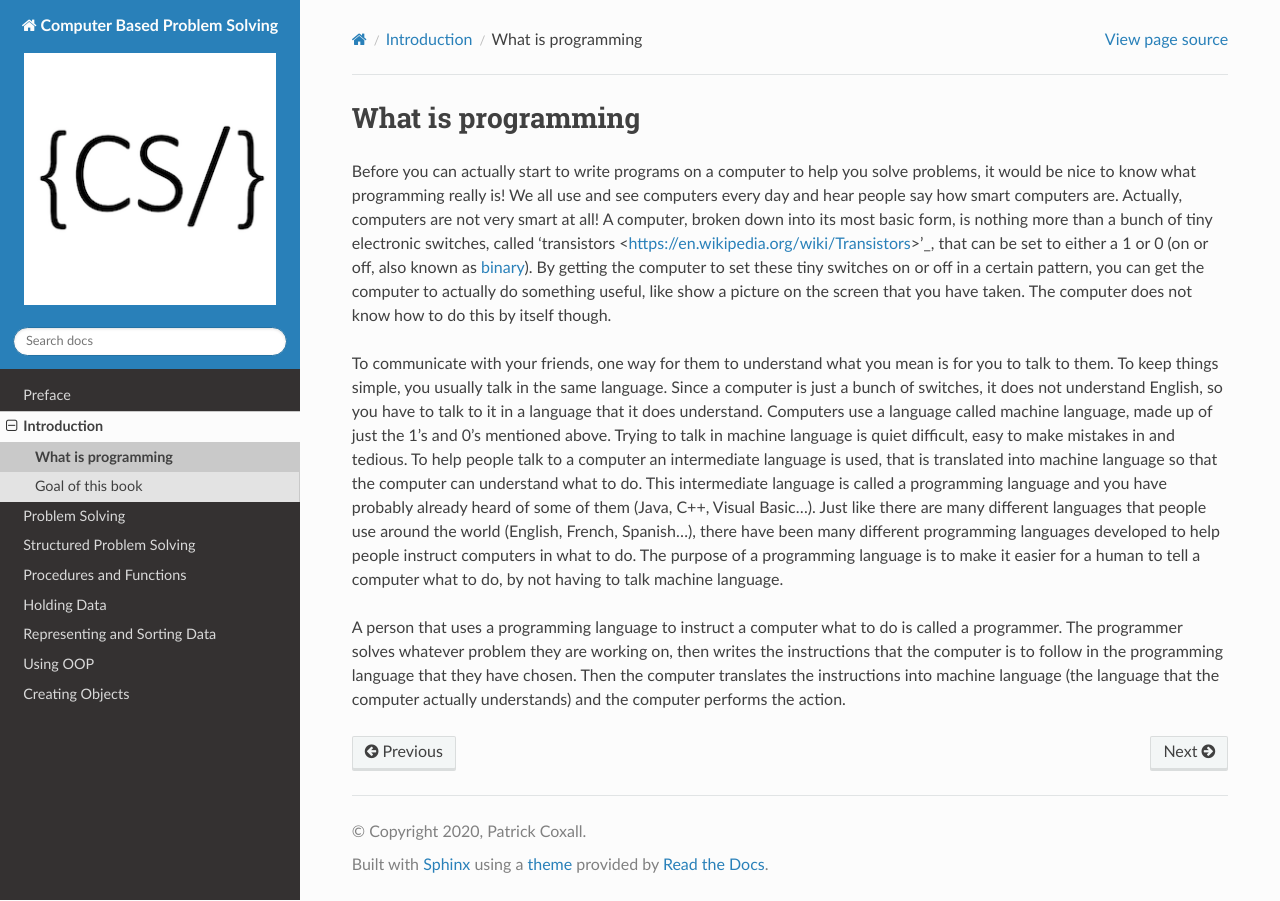
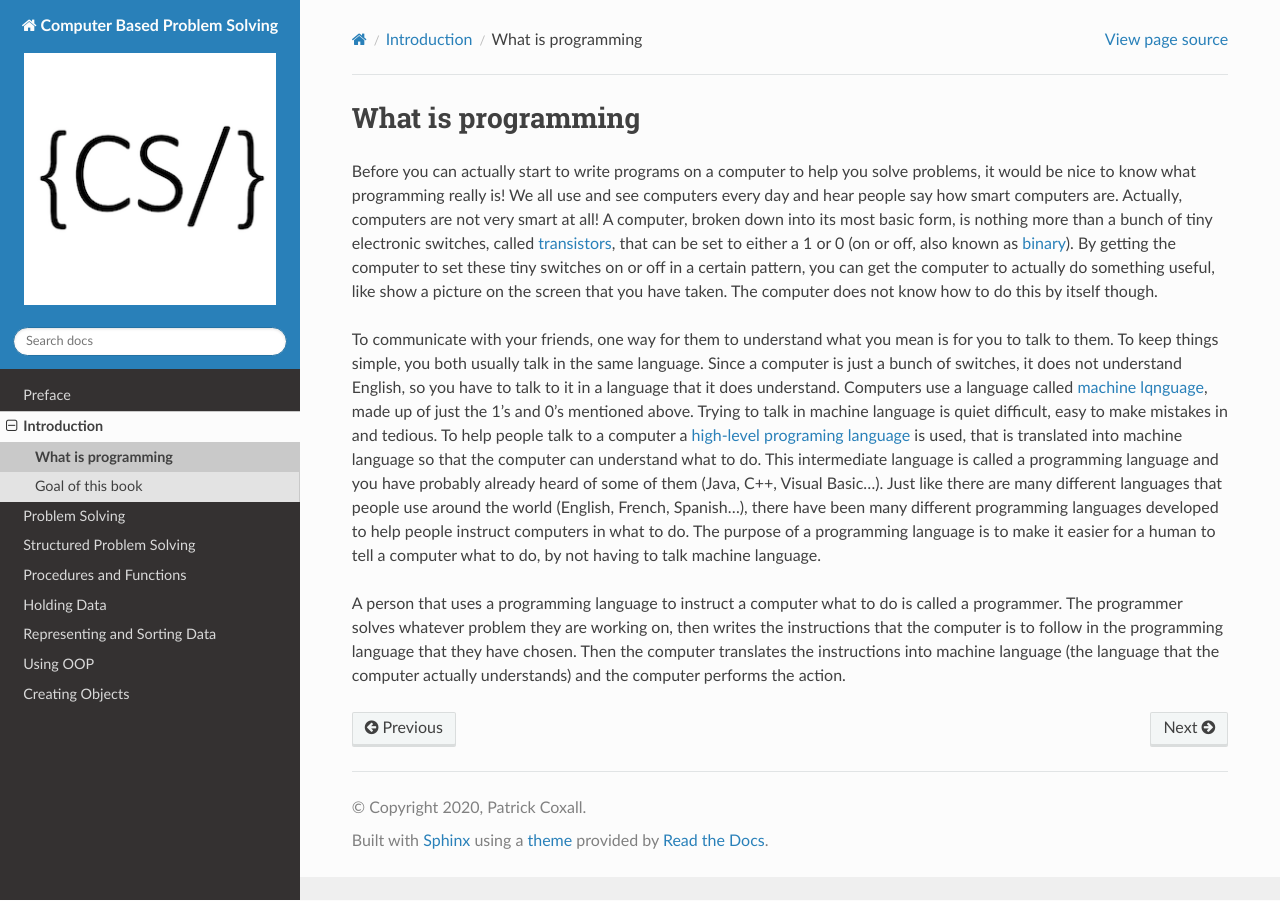
Before and after one commit to Mr-Coxall/Computer-Based-Problem-Solving, a Sphinx documentation site: the page built from docs/introduction/what-is-programming.rst, in a window 1280 px wide. Built offline with Sphinx 7.4.7 and the Read the Docs theme 2.0.0, drawn with Linux system fonts in a browser that asks for light colours.

Commit message:
Fixed up intro

```diff
--- a/docs/introduction/what-is-programming.rst
+++ b/docs/introduction/what-is-programming.rst
@@ -4,8 +4,8 @@
 What is programming
 ===================
 
-Before you can actually start to write programs on a computer to help you solve problems, it would be nice to know what programming really is! We all use and see computers every day and hear people say how smart computers are. Actually, computers are not very smart at all! A computer, broken down into its most basic form, is nothing more than a bunch of tiny electronic switches, called 'transistors <https://en.wikipedia.org/wiki/Transistors>'_, that can be set to either a 1 or 0 (on or off, also known as `binary <https://en.wikipedia.org/wiki/Binary_number>`_). By getting the computer to set these tiny switches on or off in a certain pattern, you can get the computer to actually do something useful, like show a picture on the screen that you have taken. The computer does not know how to do this by itself though.
+Before you can actually start to write programs on a computer to help you solve problems, it would be nice to know what programming really is! We all use and see computers every day and hear people say how smart computers are. Actually, computers are not very smart at all! A computer, broken down into its most basic form, is nothing more than a bunch of tiny electronic switches, called `transistors <https://en.wikipedia.org/wiki/Transistors>`_, that can be set to either a 1 or 0 (on or off, also known as `binary <https://en.wikipedia.org/wiki/Binary_number>`_). By getting the computer to set these tiny switches on or off in a certain pattern, you can get the computer to actually do something useful, like show a picture on the screen that you have taken. The computer does not know how to do this by itself though.
 
-To communicate with your friends, one way for them to understand what you mean is for you to talk to them. To keep things simple, you usually talk in the same language. Since a computer is just a bunch of switches, it does not understand English, so you have to talk to it in a language that it does understand. Computers use a language called machine language, made up of just the 1’s and 0’s mentioned above. Trying to talk in machine language is quiet difficult, easy to make mistakes in and tedious. To help people talk to a computer an intermediate language is used, that is translated into machine language so that the computer can understand what to do. This intermediate language is called a programming language and you have probably already heard of some of them (Java, C++, Visual Basic…). Just like there are many different languages that people use around the world (English, French, Spanish…), there have been many different programming languages developed to help people instruct computers in what to do. The purpose of a programming language is to make it easier for a human to tell a computer what to do, by not having to talk machine language.
+To communicate with your friends, one way for them to understand what you mean is for you to talk to them. To keep things simple, you both usually talk in the same language. Since a computer is just a bunch of switches, it does not understand English, so you have to talk to it in a language that it does understand. Computers use a language called `machine lqnguage <https://en.wikipedia.org/wiki/Machine_code>`_, made up of just the 1’s and 0’s mentioned above. Trying to talk in machine language is quiet difficult, easy to make mistakes in and tedious. To help people talk to a computer a `high-level programing language <https://en.wikipedia.org/wiki/High-level_programming_language>`_ is used, that is translated into machine language so that the computer can understand what to do. This intermediate language is called a programming language and you have probably already heard of some of them (Java, C++, Visual Basic…). Just like there are many different languages that people use around the world (English, French, Spanish…), there have been many different programming languages developed to help people instruct computers in what to do. The purpose of a programming language is to make it easier for a human to tell a computer what to do, by not having to talk machine language.
 
 A person that uses a programming language to instruct a computer what to do is called a programmer. The programmer solves whatever problem they are working on, then writes the instructions that the computer is to follow in the programming language that they have chosen. Then the computer translates the instructions into machine language (the language that the computer actually understands) and the computer performs the action.
```
